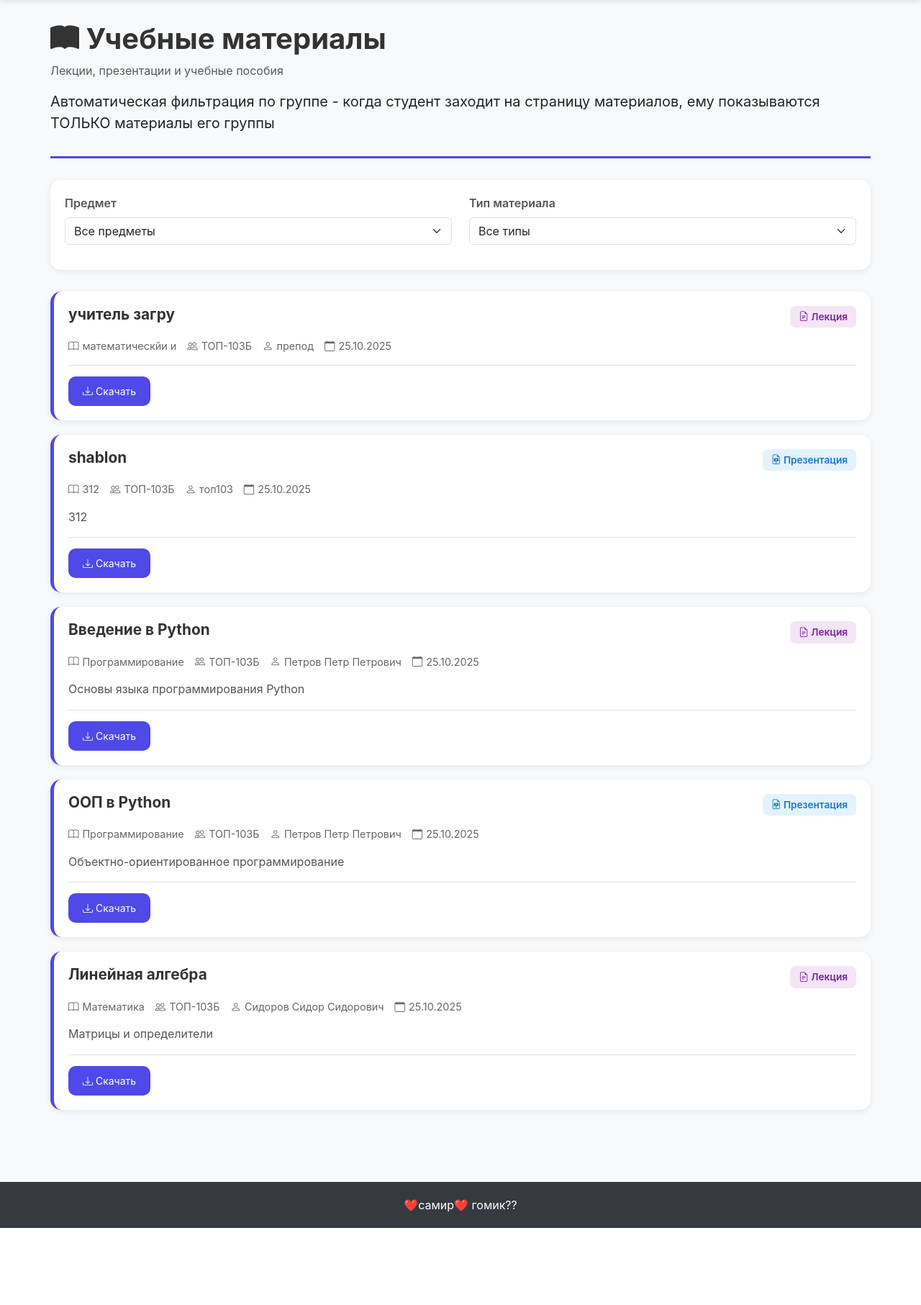
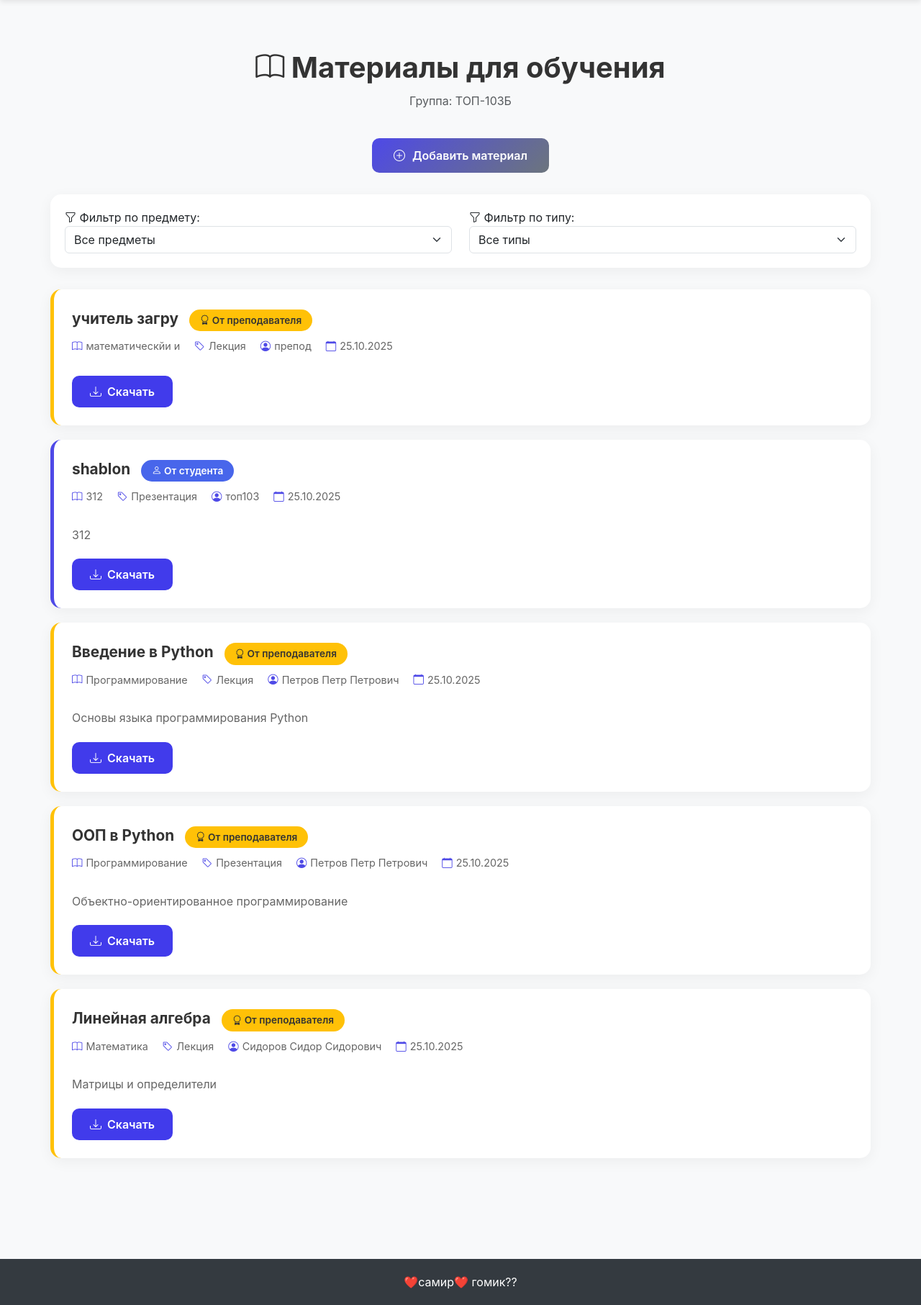
Before and after one commit to haru-matsui/hakaton2, a Flask app: page /student/materials in a window 1280 px wide. Shown: the part 60-1873 px from the top of the page at 72% size. Before the commit the page ends 1766 px from the top, so only its background shows below. Run offline with Flask 3, Linux system fonts and the light colour scheme; a user stored in the database is signed in.

Commit message:
flaksboi

```diff
--- a/app.py
+++ b/app.py
@@ -241,9 +241,193 @@ def student_materials():
 
     db_sess.close()
 
-    return render_template('materials.html',
+    # Получаем сообщения
+    success = request.args.get('success')
+    error = request.args.get('error')
+
+    return render_template('student_materials.html',
                          materials=materials,
-                         subjects=subjects)
+                         subjects=subjects,
+                         success=success,
+                         error=error)
+
+@app.route('/student/upload_material_page')
+@login_required_custom
+def student_upload_material_page():
+    """Страница загрузки материала для студента"""
+    if session.get('role') != 'student':
+        return redirect(url_for('index'))
+
+    db_sess = db_session.create_session()
+
+    # Получаем ТОЛЬКО материалы этого студента
+    student_name = session.get('username')
+    materials = db_sess.query(Material).filter(
+        Material.teacher_name == student_name,
+        Material.uploaded_by_role == 'student'
+    ).order_by(Material.upload_date.desc()).all()
+
+    db_sess.close()
+
+    # Получаем сообщения
+    success = request.args.get('success')
+    error = request.args.get('error')
+
+    return render_template('student_upload_material.html',
+                         materials=materials,
+                         success=success,
+                         error=error)
+
+@app.route('/student/delete_material/<int:material_id>', methods=['POST'])
+@login_required_custom
+def student_delete_material(material_id):
+    """Удаление материала студентом"""
+    if session.get('role') != 'student':
+        return redirect(url_for('index'))
+
+    db_sess = db_session.create_session()
+
+    # Получаем материал
+    material = db_sess.query(Material).filter(Material.id == material_id).first()
+
+    if not material:
+        db_sess.close()
+        return redirect(url_for('student_upload_material_page') + '?error=Материал не найден')
+
+    # Проверяем что это материал этого студента
+    if material.teacher_name != session.get('username') or material.uploaded_by_role != 'student':
+        db_sess.close()
+        return redirect(url_for('student_upload_material_page') + '?error=Вы не можете удалить этот материал')
+
+    try:
+        # Удаляем файл
+        if os.path.exists(material.file_path):
+            os.remove(material.file_path)
+            print(f"🗑️  Файл удалён: {material.file_path}")
+
+        # Удаляем запись из БД
+        db_sess.delete(material)
+        db_sess.commit()
+
+        print(f"✅ Материал удалён: {material.title}")
+
+    except Exception as e:
+        print(f"❌ Ошибка удаления: {e}")
+        db_sess.rollback()
+        db_sess.close()
+        return redirect(url_for('student_upload_material_page') + f'?error=Ошибка удаления: {str(e)}')
+
+    db_sess.close()
+    return redirect(url_for('student_upload_material_page') + '?success=Материал успешно удалён')
+
+@app.route('/student/upload_material', methods=['POST'])
+@login_required_custom
+def student_upload_material():
+    """Загрузка материала студентом"""
+    if session.get('role') != 'student':
+        return redirect(url_for('index'))
+
+    try:
+        # Проверяем что файл загружен
+        if 'file' not in request.files:
+            return redirect(url_for('student_upload_material_page') + '?error=Файл не выбран')
+
+        file = request.files['file']
+
+        if file.filename == '':
+            return redirect(url_for('student_upload_material_page') + '?error=Файл не выбран')
+
+        if not allowed_file(file.filename):
+            return redirect(url_for('student_upload_material_page') + '?error=Недопустимый формат файла')
+
+        # Получаем данные из формы
+        title = request.form.get('title')
+        subject = request.form.get('subject')
+        file_type = request.form.get('file_type')
+        description = request.form.get('description', '')
+
+        # Группа и ФИО автоматически
+        group_name = session.get('group')
+        student_name = session.get('username')
+
+        # Проверяем обязательные поля
+        if not all([title, subject, file_type]):
+            return redirect(url_for('student_upload_material_page') + '?error=Заполните все обязательные поля')
+
+        # Безопасное имя файла с поддержкой русского
+        original_filename = file.filename
+
+        safe_chars = "абвгдеёжзийклмнопрстуфхцчшщъыьэюяАБВГДЕЁЖЗИЙКЛМНОПРСТУФХЦЧШЩЪЫЬЭЮЯ"
+        safe_chars += "abcdefghijklmnopqrstuvwxyzABCDEFGHIJKLMNOPQRSTUVWXYZ"
+        safe_chars += "0123456789-_.()"
+
+        filename = ""
+        for char in original_filename:
+            if char in safe_chars:
+                filename += char
+            elif char == " ":
+                filename += "_"
+
+        if not filename or filename == '.pdf':
+            name_from_title = ""
+            for char in title:
+                if char in safe_chars:
+                    name_from_title += char
+                elif char == " ":
+                    name_from_title += "_"
+
+            ext = os.path.splitext(original_filename)[1]
+            filename = name_from_title + ext
+
+        print(f"📝 Оригинальное имя: {original_filename}")
+        print(f"📝 Безопасное имя: {filename}")
+
+        # Создаём папку если её нет
+        os.makedirs(UPLOAD_FOLDER, exist_ok=True)
+
+        # Проверяем существование файла с таким именем
+        file_path = os.path.join(UPLOAD_FOLDER, filename)
+        counter = 1
+        name, ext = os.path.splitext(filename)
+
+        while os.path.exists(file_path):
+            filename = f"{name}_{counter}{ext}"
+            file_path = os.path.join(UPLOAD_FOLDER, filename)
+            counter += 1
+
+        # Сохраняем файл
+        file.save(file_path)
+        print(f"✅ Файл сохранён: {file_path}")
+
+        # Добавляем в БД
+        db_sess = db_session.create_session()
+
+        material = Material(
+            group_name=group_name,
+            subject=subject,
+            title=title,
+            description=description,
+            file_path=file_path,
+            file_type=file_type,
+            teacher_name=student_name,  # ФИО студента
+            upload_date=datetime.now(),
+            uploaded_by_role='student'  # ПОМЕЧАЕМ КАК ОТ СТУДЕНТА!
+        )
+
+        db_sess.add(material)
+        db_sess.commit()
+        db_sess.close()
+
+        print(f"✅ Материал добавлен студентом: {title}")
+        print(f"👤 Студент: {student_name}")
+
+        return redirect(url_for('student_materials') + '?success=Материал успешно загружен!')
+
+    except Exception as e:
+        print(f"❌ Ошибка загрузки: {e}")
+        import traceback
+        traceback.print_exc()
+        return redirect(url_for('student_upload_material_page') + f'?error=Ошибка загрузки: {str(e)}')
 
 
 @app.route('/student/profile')
@@ -451,7 +635,8 @@ def upload_material():
             file_path=file_path,
             file_type=file_type,
             teacher_name=teacher_name,  # Автоматом из сессии!
-            upload_date=datetime.now()
+            upload_date=datetime.now(),
+            uploaded_by_role='teacher'
         )
 
         db_sess.add(material)
--- a/templates/profile.html
+++ b/templates/profile.html
@@ -150,7 +150,7 @@
 
                 <div class="info-row">
                     <div class="info-label">Дата регистрации:</div>
-                    <div class="info-value">{{ user.created_date.strftime('%d.%m.%Y') }}</div>
+                    <div class="info-value">{{ user.created_at.strftime('%d.%m.%Y') }}</div>
                 </div>
             </div>
 
--- /dev/null
+++ b/templates/student_materials.html
@@ -0,0 +1,279 @@
+{% extends "base.html" %} {% block title %}Материалы{% endblock %} {% block extra_css %}
+<style>
+    .materials-container {
+        padding: 40px 0;
+    }
+
+    .materials-header {
+        text-align: center;
+        margin-bottom: 40px;
+    }
+
+    .materials-header h1 {
+        color: #333;
+        font-weight: 700;
+        margin-bottom: 10px;
+    }
+
+    .btn-add-material {
+        background: linear-gradient(135deg, var(--primary-color) 0%, var(--secondary-color) 100%);
+        color: white;
+        border: none;
+        padding: 12px 30px;
+        border-radius: 10px;
+        font-weight: 600;
+        text-decoration: none;
+        display: inline-flex;
+        align-items: center;
+        gap: 10px;
+        margin-bottom: 30px;
+        transition: all 0.3s;
+    }
+
+    .btn-add-material:hover {
+        transform: translateY(-3px);
+        box-shadow: 0 10px 25px rgba(102, 126, 234, 0.4);
+        color: white;
+    }
+
+    .filter-section {
+        background: white;
+        padding: 20px;
+        border-radius: 15px;
+        box-shadow: 0 5px 20px rgba(0, 0, 0, 0.05);
+        margin-bottom: 30px;
+    }
+
+    .material-card {
+        background: white;
+        border-radius: 15px;
+        padding: 25px;
+        margin-bottom: 20px;
+        box-shadow: 0 5px 20px rgba(0, 0, 0, 0.05);
+        transition: all 0.3s;
+        border-left: 5px solid var(--primary-color);
+    }
+
+    .material-card.from-teacher {
+        border-left: 5px solid #ffc107;
+    }
+
+    .material-header {
+        display: flex;
+        justify-content: space-between;
+        align-items: start;
+        margin-bottom: 15px;
+    }
+
+    .material-title {
+        font-size: 1.3rem;
+        font-weight: 700;
+        color: #333;
+        margin-bottom: 10px;
+    }
+
+    .material-badge {
+        display: inline-block;
+        padding: 5px 15px;
+        border-radius: 20px;
+        font-size: 0.85rem;
+        font-weight: 600;
+        margin-left: 10px;
+    }
+
+    .badge-teacher {
+        background: #ffc107;
+    }
+
+    .badge-student {
+        background: #4866eb;
+        color: white;
+    }
+
+    .material-meta {
+        display: flex;
+        gap: 20px;
+        flex-wrap: wrap;
+        color: #666;
+        font-size: 0.9rem;
+        margin-bottom: 15px;
+    }
+
+    .meta-item {
+        display: flex;
+        align-items: center;
+        gap: 5px;
+    }
+
+    .meta-item i {
+        color: var(--primary-color);
+    }
+
+    .material-description {
+        color: #666;
+        margin-bottom: 20px;
+        line-height: 1.6;
+    }
+
+    .btn-download {
+        background: #413beb;
+        color: white;
+        padding: 10px 25px;
+        border-radius: 10px;
+        text-decoration: none;
+        display: inline-flex;
+        align-items: center;
+        gap: 8px;
+        font-weight: 600;
+        transition: all 0.3s;
+    }
+
+    .empty-state {
+        text-align: center;
+        padding: 60px 20px;
+        color: #999;
+    }
+
+    .empty-state i {
+        font-size: 4rem;
+        margin-bottom: 20px;
+    }
+
+    .alert {
+        padding: 15px 20px;
+        border-radius: 10px;
+        margin-bottom: 20px;
+    }
+
+    .alert-success {
+        background: #d4edda;
+        color: #155724;
+        border: 1px solid #c3e6cb;
+    }
+
+    .alert-danger {
+        background: #f8d7da;
+        color: #721c24;
+        border: 1px solid #f5c6cb;
+    }
+</style>
+{% endblock %} {% block content %}
+<div class="container materials-container">
+    <div class="materials-header">
+        <h1><i class="bi bi-book"></i> Материалы для обучения</h1>
+        <p class="text-muted">Группа: {{ session.group }}</p>
+    </div>
+
+    <div class="text-center">
+        <a href="/student/upload_material_page" class="btn-add-material">
+            <i class="bi bi-plus-circle"></i> Добавить материал
+        </a>
+    </div>
+
+    {% if success %}
+    <div class="alert alert-success">
+        <i class="bi bi-check-circle"></i> {{ success }}
+    </div>
+    {% endif %} {% if error %}
+    <div class="alert alert-danger">
+        <i class="bi bi-exclamation-triangle"></i> {{ error }}
+    </div>
+    {% endif %}
+
+    <div class="filter-section">
+        <div class="row align-items-center">
+            <div class="col-md-6">
+                <label><i class="bi bi-funnel"></i> Фильтр по предмету:</label>
+                <select class="form-select" id="subjectFilter" onchange="filterMaterials()">
+                    <option value="">Все предметы</option>
+                    {% for subject in subjects %}
+                    <option value="{{ subject }}">{{ subject }}</option>
+                    {% endfor %}
+                </select>
+            </div>
+            <div class="col-md-6">
+                <label><i class="bi bi-funnel"></i> Фильтр по типу:</label>
+                <select class="form-select" id="typeFilter" onchange="filterMaterials()">
+                    <option value="">Все типы</option>
+                    <option value="Лекция">Лекции</option>
+                    <option value="Презентация">Презентации</option>
+                    <option value="Практика">Практические</option>
+                    <option value="Другое">Другое</option>
+                </select>
+            </div>
+        </div>
+    </div>
+
+    <div id="materialsContainer">
+        {% if materials %} {% for material in materials %}
+        <div class="material-card {% if material.uploaded_by_role == 'teacher' %}from-teacher{% endif %}" data-subject="{{ material.subject }}" data-type="{{ material.file_type }}">
+            <div class="material-header">
+                <div>
+                    <div class="material-title">
+                        {{ material.title }} {% if material.uploaded_by_role == 'teacher' %}
+                        <span class="material-badge badge-teacher">
+                                    <i class="bi bi-award"></i> От преподавателя
+                                </span> {% else %}
+                        <span class="material-badge badge-student">
+                                    <i class="bi bi-person"></i> От студента
+                                </span> {% endif %}
+                    </div>
+                    <div class="material-meta">
+                        <span class="meta-item">
+                                <i class="bi bi-book"></i> {{ material.subject }}
+                            </span>
+                        <span class="meta-item">
+                                <i class="bi bi-tag"></i> {{ material.file_type }}
+                            </span>
+                        <span class="meta-item">
+                                <i class="bi bi-person-circle"></i> {{ material.teacher_name }}
+                            </span>
+                        <span class="meta-item">
+                                <i class="bi bi-calendar"></i> {{ material.upload_date.strftime('%d.%m.%Y') }}
+                            </span>
+                    </div>
+                </div>
+            </div>
+
+            {% if material.description %}
+            <div class="material-description">
+                {{ material.description }}
+            </div>
+            {% endif %}
+
+            <a href="/download/material/{{ material.id }}" class="btn-download">
+                <i class="bi bi-download"></i> Скачать
+            </a>
+        </div>
+        {% endfor %} {% else %}
+        <div class="empty-state">
+            <i class="bi bi-inbox"></i>
+            <h3>Материалов пока нет</h3>
+            <p>Преподаватели ещё не загрузили материалы для вашей группы</p>
+        </div>
+        {% endif %}
+    </div>
+</div>
+
+<script>
+    function filterMaterials() {
+        const subjectFilter = document.getElementById('subjectFilter').value;
+        const typeFilter = document.getElementById('typeFilter').value;
+        const cards = document.querySelectorAll('.material-card');
+
+        cards.forEach(card => {
+            const subject = card.dataset.subject;
+            const type = card.dataset.type;
+
+            const subjectMatch = !subjectFilter || subject === subjectFilter;
+            const typeMatch = !typeFilter || type === typeFilter;
+
+            if (subjectMatch && typeMatch) {
+                card.style.display = 'block';
+            } else {
+                card.style.display = 'none';
+            }
+        });
+    }
+</script>
+{% endblock %}
```
Also changed, not shown: data/materials.py (+14 -12 lines), migrate_materials.py (added, +78 -0 lines), templates/student_upload_material.html (renamed from templates/teacher_materials.html, +14 -11 lines), db/university.db, 3 other files.
